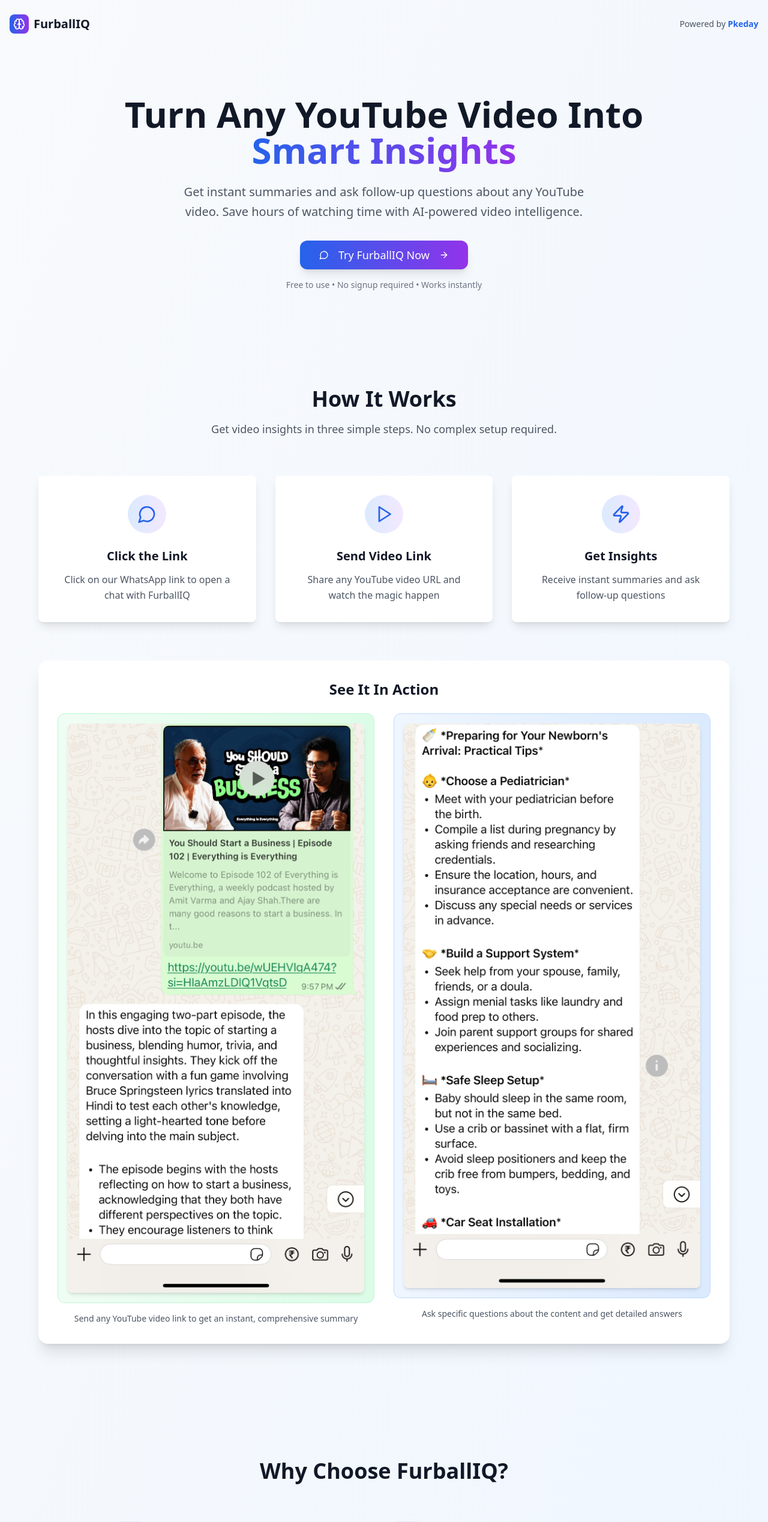
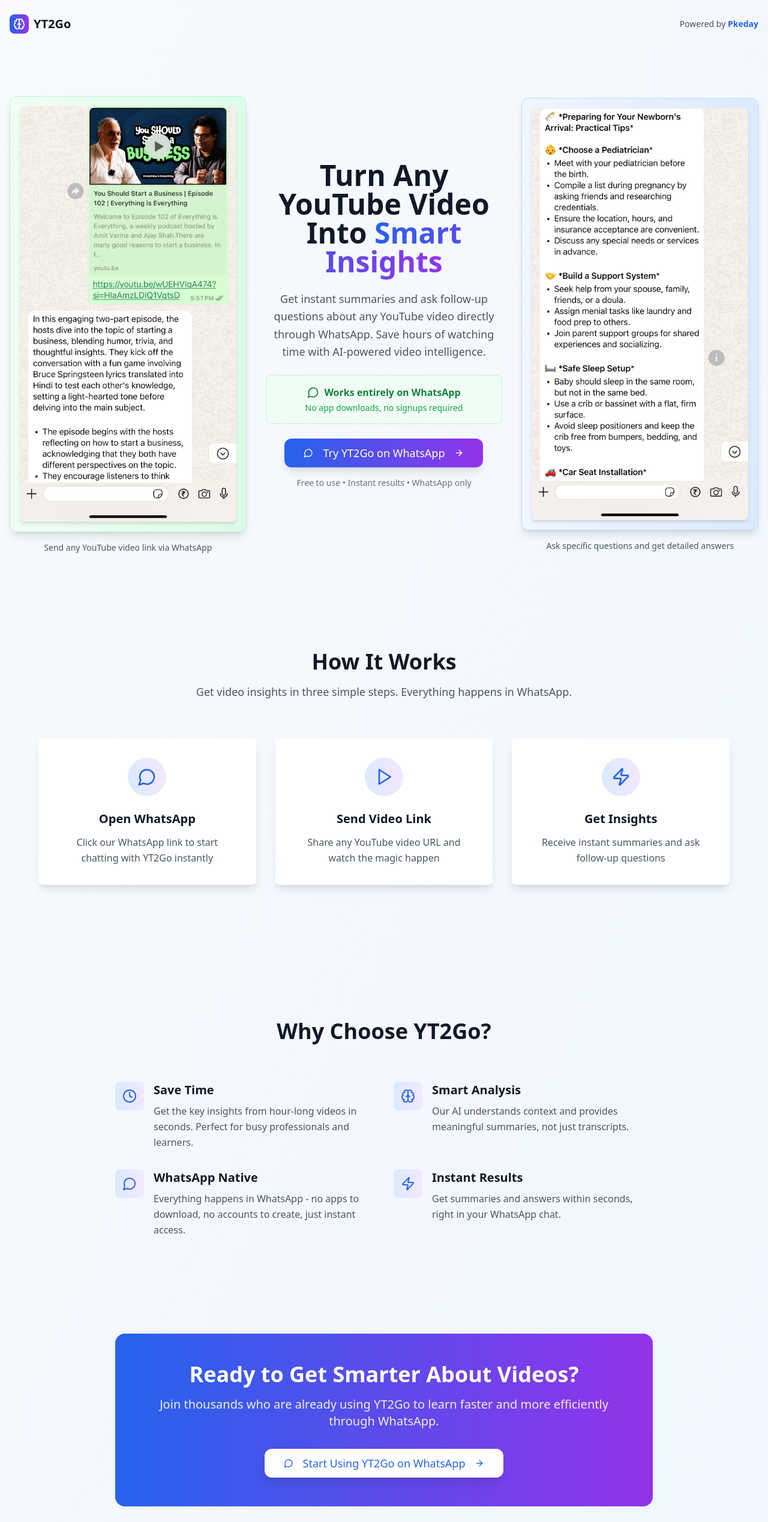
Before and after one commit to pkeday/furball-video-whisperer, a React (Vite) app: page / in a window 1280 px wide. Shown: the top 2537 px of the page at 60% size. Built offline with nearby package versions, Linux system fonts and the light colour scheme.

Commit message:
Refactor: Move screenshots, rename and highlight WhatsApp
- Move screenshots to the first fold on the sides.
- Rename FurballIQ to YT2Go or YouTube to Go.
- Highlight WhatsApp usage.

```diff
--- a/src/pages/Index.tsx
+++ b/src/pages/Index.tsx
@@ -17,7 +17,7 @@ const Index = () => {
             <div className="w-8 h-8 bg-gradient-to-r from-blue-600 to-purple-600 rounded-lg flex items-center justify-center">
               <Brain className="w-5 h-5 text-white" />
             </div>
-            <span className="text-xl font-bold text-gray-900">FurballIQ</span>
+            <span className="text-xl font-bold text-gray-900">YT2Go</span>
           </div>
           <div className="text-sm text-gray-600">
             Powered by <span className="font-semibold text-blue-600">Pkeday</span>
@@ -25,29 +25,97 @@ const Index = () => {
         </div>
       </header>
 
-      {/* Hero Section */}
-      <section className="container mx-auto px-4 py-20 text-center">
-        <div className="max-w-4xl mx-auto">
-          <h1 className="text-5xl md:text-6xl font-bold text-gray-900 mb-6 leading-tight">
+      {/* Hero Section with Screenshots */}
+      <section className="container mx-auto px-4 py-20">
+        <div className="max-w-7xl mx-auto">
+          <div className="grid lg:grid-cols-3 gap-8 items-center">
+            {/* Left Screenshot */}
+            <div className="hidden lg:block">
+              <div className="bg-gradient-to-r from-green-50 to-green-100 rounded-xl p-4 border border-green-200 shadow-lg">
+                <img
+                  src="/lovable-uploads/f80428ee-dab3-4d9c-8ce7-4912052ea5f3.png"
+                  alt="YouTube video summary example"
+                  className="w-full rounded-lg shadow-md"
+                />
+              </div>
+              <p className="text-sm text-gray-600 text-center mt-4">
+                Send any YouTube video link via WhatsApp
+              </p>
+            </div>
+
+            {/* Center Content */}
+            <div className="text-center">
+              <h1 className="text-4xl md:text-5xl font-bold text-gray-900 mb-6 leading-tight">
                 Turn Any YouTube Video Into
                 <span className="bg-gradient-to-r from-blue-600 to-purple-600 bg-clip-text text-transparent"> Smart Insights</span>
               </h1>
-          <p className="text-xl text-gray-600 mb-8 max-w-2xl mx-auto leading-relaxed">
-            Get instant summaries and ask follow-up questions about any YouTube video.
+              <p className="text-lg text-gray-600 mb-6 leading-relaxed">
+                Get instant summaries and ask follow-up questions about any YouTube video directly through WhatsApp.
                 Save hours of watching time with AI-powered video intelligence.
               </p>
+              <div className="bg-green-50 border border-green-200 rounded-lg p-4 mb-6">
+                <div className="flex items-center justify-center space-x-2 text-green-700">
+                  <MessageCircle className="w-5 h-5" />
+                  <span className="font-semibold">Works entirely on WhatsApp</span>
+                </div>
+                <p className="text-sm text-green-600 mt-1">No app downloads, no signups required</p>
+              </div>
               <Button
                 onClick={handleWhatsAppClick}
                 size="lg"
                 className="bg-gradient-to-r from-blue-600 to-purple-600 hover:from-blue-700 hover:to-purple-700 text-white px-8 py-6 text-lg rounded-xl shadow-lg hover:shadow-xl transition-all duration-300"
               >
                 <MessageCircle className="w-5 h-5 mr-2" />
-            Try FurballIQ Now
+                Try YT2Go on WhatsApp
                 <ArrowRight className="w-5 h-5 ml-2" />
               </Button>
               <p className="text-sm text-gray-500 mt-4">
-            Free to use • No signup required • Works instantly
+                Free to use • Instant results • WhatsApp only
               </p>
+            </div>
+
+            {/* Right Screenshot */}
+            <div className="hidden lg:block">
+              <div className="bg-gradient-to-r from-blue-50 to-blue-100 rounded-xl p-4 border border-blue-200 shadow-lg">
+                <img
+                  src="/lovable-uploads/6ecfb33f-d911-4f07-81c3-554c4af48f08.png"
+                  alt="Follow-up questions example"
+                  className="w-full rounded-lg shadow-md"
+                />
+              </div>
+              <p className="text-sm text-gray-600 text-center mt-4">
+                Ask specific questions and get detailed answers
+              </p>
+            </div>
+          </div>
+
+          {/* Mobile Screenshots */}
+          <div className="lg:hidden mt-12 grid md:grid-cols-2 gap-8">
+            <div className="space-y-4">
+              <div className="bg-gradient-to-r from-green-50 to-green-100 rounded-xl p-4 border border-green-200">
+                <img
+                  src="/lovable-uploads/f80428ee-dab3-4d9c-8ce7-4912052ea5f3.png"
+                  alt="YouTube video summary example"
+                  className="w-full rounded-lg shadow-md"
+                />
+              </div>
+              <p className="text-sm text-gray-600 text-center">
+                Send any YouTube video link via WhatsApp
+              </p>
+            </div>
+            <div className="space-y-4">
+              <div className="bg-gradient-to-r from-blue-50 to-blue-100 rounded-xl p-4 border border-blue-200">
+                <img
+                  src="/lovable-uploads/6ecfb33f-d911-4f07-81c3-554c4af48f08.png"
+                  alt="Follow-up questions example"
+                  className="w-full rounded-lg shadow-md"
+                />
+              </div>
+              <p className="text-sm text-gray-600 text-center">
+                Ask specific questions and get detailed answers
+              </p>
+            </div>
+          </div>
         </div>
       </section>
 
@@ -59,7 +127,7 @@ const Index = () => {
               How It Works
             </h2>
             <p className="text-lg text-gray-600 max-w-2xl mx-auto">
-              Get video insights in three simple steps. No complex setup required.
+              Get video insights in three simple steps. Everything happens in WhatsApp.
             </p>
           </div>
 
@@ -69,9 +137,9 @@ const Index = () => {
                 <div className="w-16 h-16 bg-gradient-to-r from-blue-100 to-purple-100 rounded-full flex items-center justify-center mx-auto mb-6">
                   <MessageCircle className="w-8 h-8 text-blue-600" />
                 </div>
-                <h3 className="text-xl font-semibold text-gray-900 mb-3">Click the Link</h3>
+                <h3 className="text-xl font-semibold text-gray-900 mb-3">Open WhatsApp</h3>
                 <p className="text-gray-600 leading-relaxed">
-                  Click on our WhatsApp link to open a chat with FurballIQ
+                  Click our WhatsApp link to start chatting with YT2Go instantly
                 </p>
               </CardContent>
             </Card>
@@ -100,39 +168,6 @@ const Index = () => {
               </CardContent>
             </Card>
           </div>
-
-          {/* Screenshots Section */}
-          <div className="bg-white rounded-2xl shadow-xl p-8 mb-8">
-            <h3 className="text-2xl font-bold text-gray-900 mb-6 text-center">
-              See It In Action
-            </h3>
-            <div className="grid md:grid-cols-2 gap-8">
-              <div className="space-y-4">
-                <div className="bg-gradient-to-r from-green-50 to-green-100 rounded-xl p-4 border border-green-200">
-                  <img
-                    src="/lovable-uploads/f80428ee-dab3-4d9c-8ce7-4912052ea5f3.png"
-                    alt="YouTube video summary example"
-                    className="w-full rounded-lg shadow-md"
-                  />
-                </div>
-                <p className="text-sm text-gray-600 text-center">
-                  Send any YouTube video link to get an instant, comprehensive summary
-                </p>
-              </div>
-              <div className="space-y-4">
-                <div className="bg-gradient-to-r from-blue-50 to-blue-100 rounded-xl p-4 border border-blue-200">
-                  <img
-                    src="/lovable-uploads/6ecfb33f-d911-4f07-81c3-554c4af48f08.png"
-                    alt="Follow-up questions example"
-                    className="w-full rounded-lg shadow-md"
-                  />
-                </div>
-                <p className="text-sm text-gray-600 text-center">
-                  Ask specific questions about the content and get detailed answers
-                </p>
-              </div>
-            </div>
-          </div>
         </div>
       </section>
 
@@ -141,7 +176,7 @@ const Index = () => {
         <div className="max-w-4xl mx-auto">
           <div className="text-center mb-16">
             <h2 className="text-3xl md:text-4xl font-bold text-gray-900 mb-4">
-              Why Choose FurballIQ?
+              Why Choose YT2Go?
             </h2>
           </div>
 
@@ -175,9 +210,9 @@ const Index = () => {
                 <MessageCircle className="w-6 h-6 text-blue-600" />
               </div>
               <div>
-                <h3 className="text-xl font-semibold text-gray-900 mb-2">Interactive Q&A</h3>
+                <h3 className="text-xl font-semibold text-gray-900 mb-2">WhatsApp Native</h3>
                 <p className="text-gray-600 leading-relaxed">
-                  Ask follow-up questions and dive deeper into specific topics from the video.
+                  Everything happens in WhatsApp - no apps to download, no accounts to create, just instant access.
                 </p>
               </div>
             </div>
@@ -187,9 +222,9 @@ const Index = () => {
                 <Zap className="w-6 h-6 text-blue-600" />
               </div>
               <div>
-                <h3 className="text-xl font-semibold text-gray-900 mb-2">Instant Access</h3>
+                <h3 className="text-xl font-semibold text-gray-900 mb-2">Instant Results</h3>
                 <p className="text-gray-600 leading-relaxed">
-                  No downloads, no signups. Works directly through WhatsApp for immediate results.
+                  Get summaries and answers within seconds, right in your WhatsApp chat.
                 </p>
               </div>
             </div>
@@ -205,7 +240,7 @@ const Index = () => {
               Ready to Get Smarter About Videos?
             </h2>
             <p className="text-xl mb-8 opacity-90">
-              Join thousands who are already using FurballIQ to learn faster and more efficiently.
+              Join thousands who are already using YT2Go to learn faster and more efficiently through WhatsApp.
             </p>
             <Button
               onClick={handleWhatsAppClick}
@@ -214,7 +249,7 @@ const Index = () => {
               className="bg-white text-blue-600 hover:bg-gray-100 px-8 py-6 text-lg rounded-xl shadow-lg hover:shadow-xl transition-all duration-300"
             >
               <MessageCircle className="w-5 h-5 mr-2" />
-              Start Using FurballIQ
+              Start Using YT2Go on WhatsApp
               <ArrowRight className="w-5 h-5 ml-2" />
             </Button>
           </div>
@@ -228,10 +263,10 @@ const Index = () => {
             <div className="w-6 h-6 bg-gradient-to-r from-blue-600 to-purple-600 rounded-md flex items-center justify-center">
               <Brain className="w-4 h-4 text-white" />
             </div>
-            <span className="font-semibold">FurballIQ</span>
+            <span className="font-semibold">YT2Go</span>
           </div>
           <p className="text-sm">
-            Powered by Pkeday • Making video content accessible and actionable
+            Powered by Pkeday • Making video content accessible and actionable through WhatsApp
           </p>
         </div>
       </footer>
```
Lines whose indentation alone changed are shown as unchanged.
